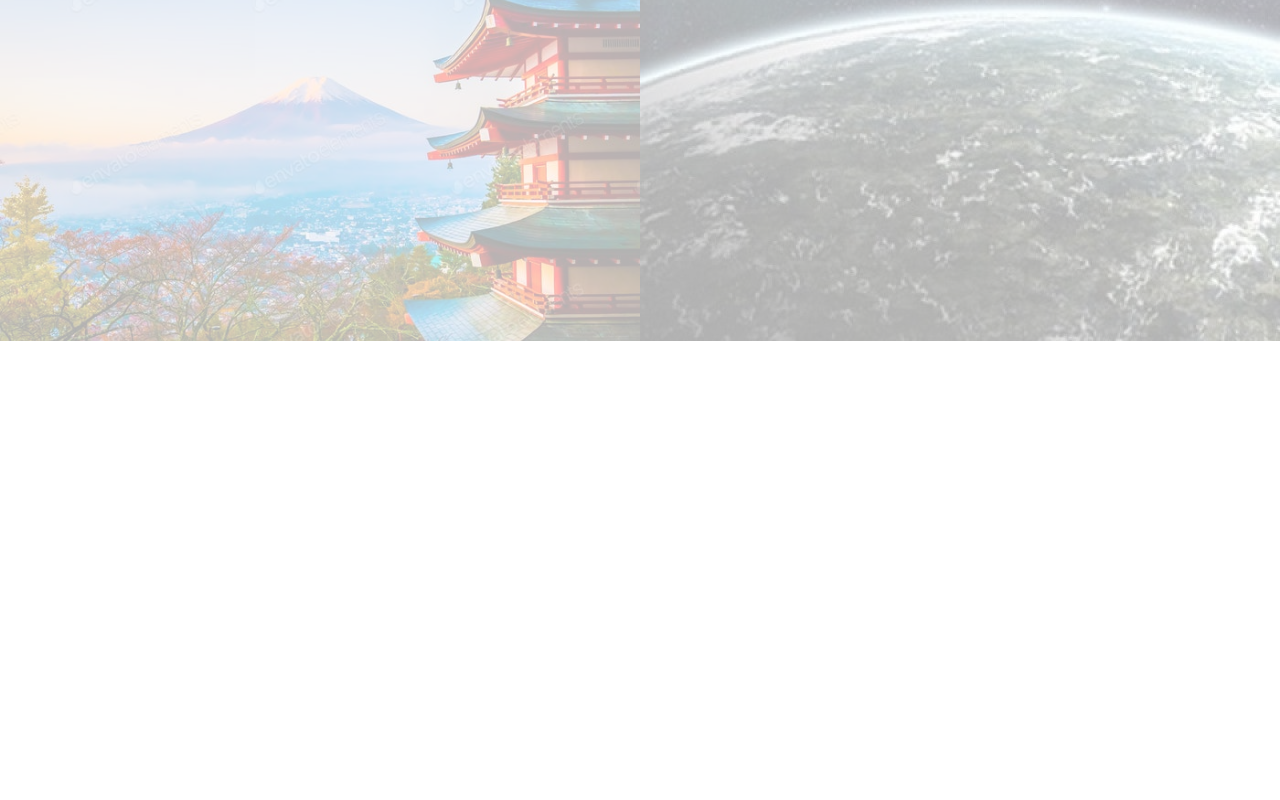
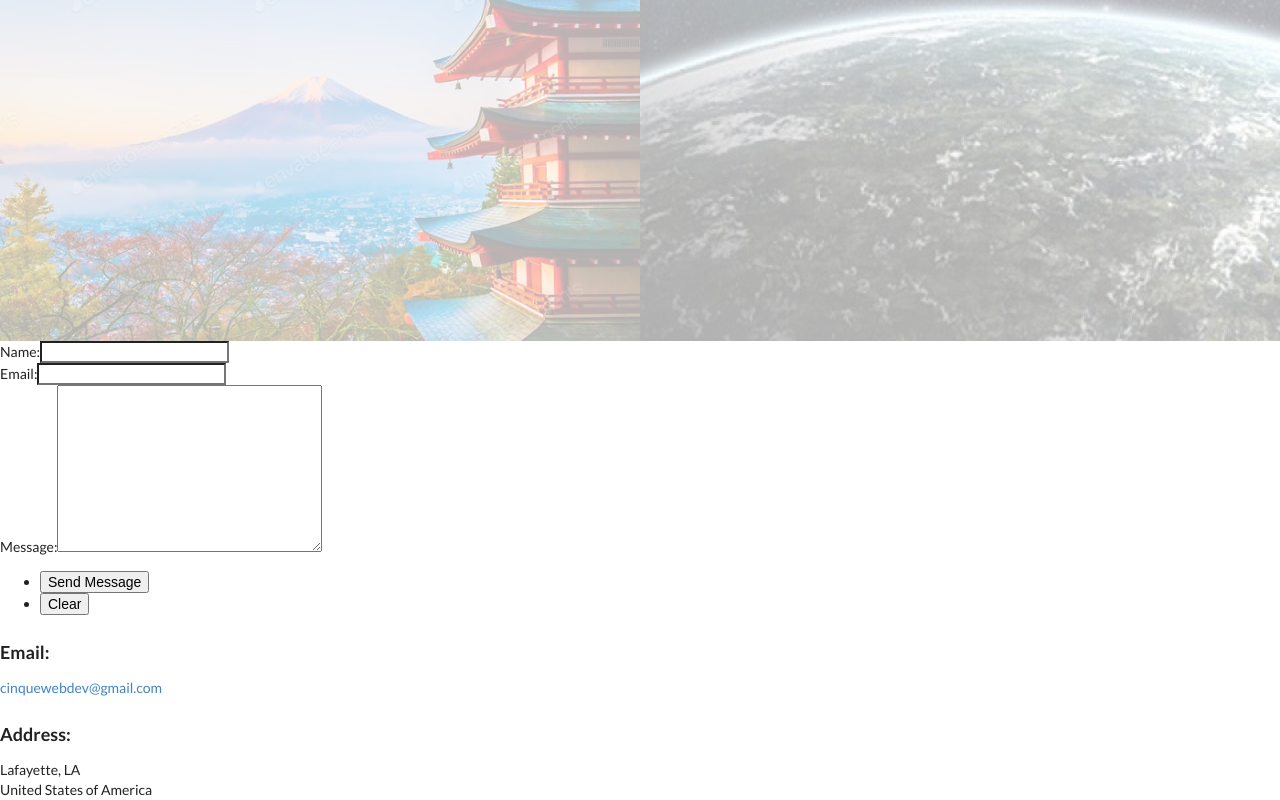
Before and after one commit to samueltrahan/web-react-ambition, a React (Create React App) app: page / in a window 1280 px wide. Shown: the part 939-1739 px from the top of the page. Before the commit the page ends 1280 px from the top, so only its background shows below. Built offline with nearby package versions, Linux system fonts and the light colour scheme.

Commit message:
contact page content

```diff
--- a/src/components/Contact/Contact.js
+++ b/src/components/Contact/Contact.js
@@ -1,14 +1,58 @@
-import React from 'react'
-import './Contact.css'
+import React from "react";
+import "./Contact.css";
 
 export default function Contact() {
   return (
     <>
       <section className="contact">
         <div className="inner">
-
+          <section>
+            <form>
+              <div className="first-half-field">
+                <label htmlFor="name">Name:</label>
+                <input type="text" name="name" />
+              </div>
+              <div className="half-field">
+                <label htmlFor="email">Email:</label>
+                <input type="text" name="email"></input>
+              </div>
+              <div className="field">
+                <label htmlFor="message">Message:</label>
+                <textarea
+                  name="message"
+                  id="message"
+                  cols="30"
+                  rows="10"
+                ></textarea>
+              </div>
+              <ul>
+                <li>
+                  <input type="submit" value="Send Message"></input>
+                </li>
+                <li>
+                  <input type="reset" value="Clear"></input>
+                </li>
+              </ul>
+            </form>
+          </section>
+          <section className="split">
+              <div className="contact-method">
+                <span className="email"></span>
+                <h3>Email:</h3>
+                <a href="/">cinquewebdev@gmail.com</a>
+              </div>
+              <div className="contact-method">
+                <span className="address"></span>
+                <h3>Address:</h3>
+                <span>
+                 Lafayette, LA
+                 <br />
+                 United States of America
+                </span>
+              </div>
+          </section>
         </div>
       </section>
     </>
-  )
+  );
 }
```
